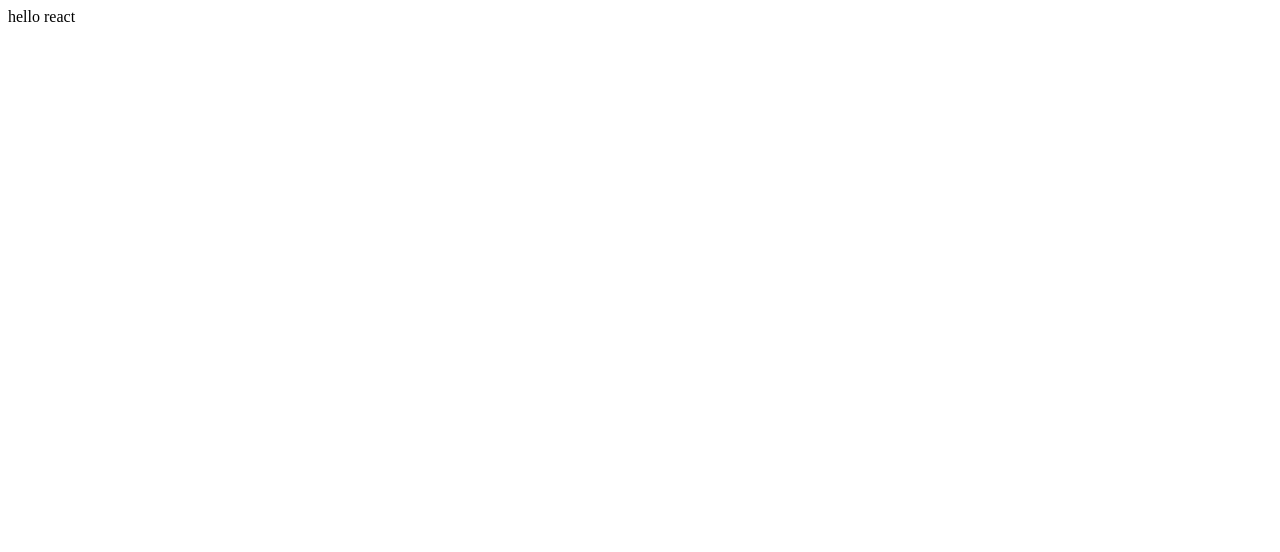
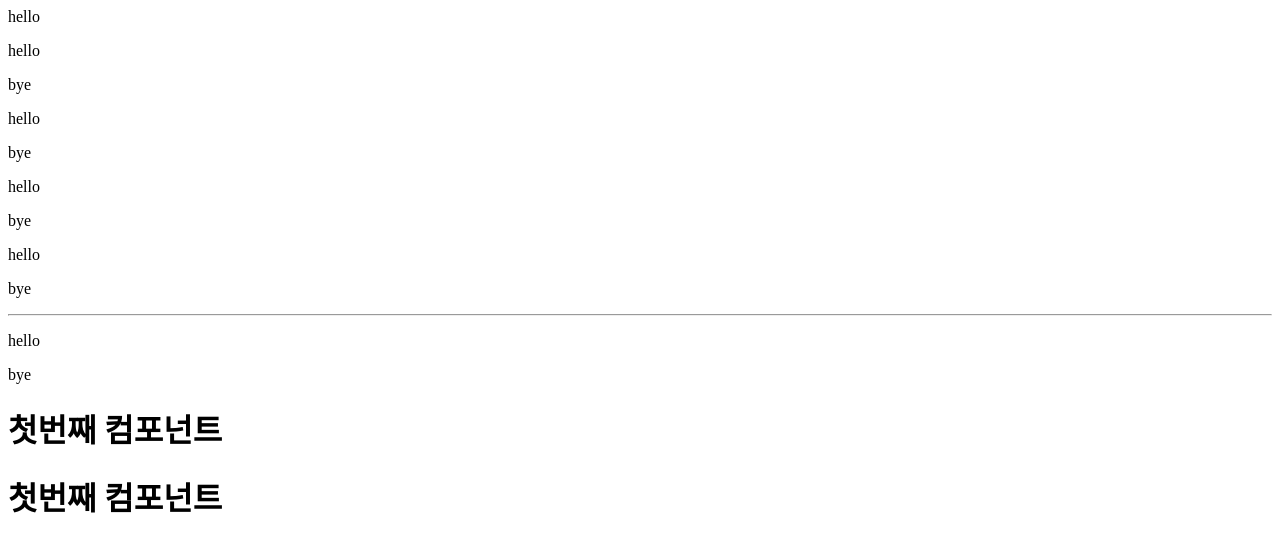
Before and after one commit to BBBBBeginner/react241105, a React (Vite) app: page / in a window 1280 px wide. Shown: the top 552 px of the page. Built offline with nearby package versions, Linux system fonts and the light colour scheme.

Commit message:
component

```diff
--- /dev/null
+++ b/src/apps/MyApp2.jsx
@@ -0,0 +1,42 @@
+// react component
+function MyComponent() {
+  // root 태그는 하나만 존재
+  // 여러 줄로 작성시 () 꼭 사용
+  return (
+    <div>
+      <p>hello</p>
+      <p>bye</p>
+    </div>
+  );
+}
+
+function MyApp2() {
+  // react component
+
+  // 만든 component
+  //  : 함수로 만들어짐
+  //    , component 명은 대문자로 시작
+
+  // built-in component
+  //  : 이미 존재하는 html 요소들
+
+  // component 사용시 종료태그 꼭 작성
+  // (empty tag는 시작 태그에 / 꼭 작성
+
+  const a = <MyComponent />;
+
+  return (
+    <div>
+      hello
+      <br />
+      <MyComponent />
+      <MyComponent />
+      <MyComponent />
+      <MyComponent></MyComponent>
+      <hr />
+      {a}
+    </div>
+  );
+}
+
+export default MyApp2;
--- a/src/main.jsx
+++ b/src/main.jsx
@@ -1,9 +1,11 @@
-import { StrictMode } from 'react'
-import { createRoot } from 'react-dom/client'
-import App from './App.jsx'
+import React, { StrictMode } from "react";
+import { createRoot } from "react-dom/client";
+import MyApp2 from "./apps/MyApp2.jsx";
+import App2 from "./practice/App2.jsx";
 
-createRoot(document.getElementById('root')).render(
+createRoot(document.getElementById("root")).render(
   <StrictMode>
-    <App />
+    <MyApp2 />
+    <App2 />
   </StrictMode>,
-)
+);
```
Also changed, not shown: src/apps/MyApp1.jsx (added, +16 -0 lines).
